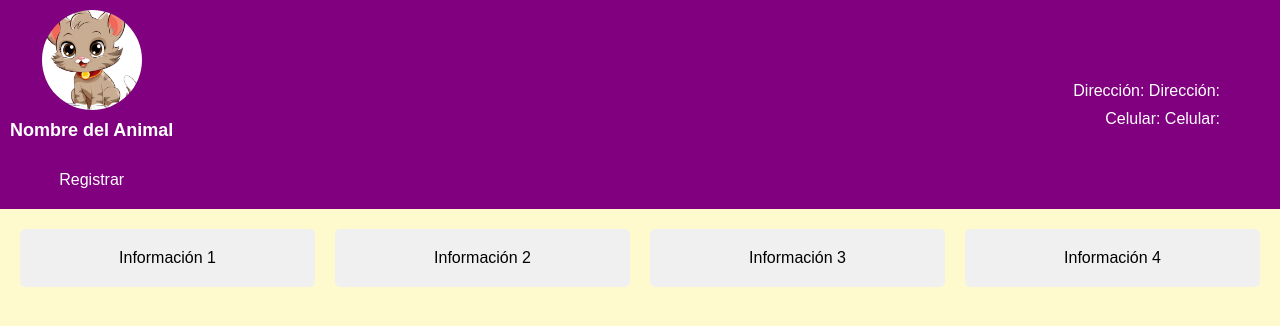
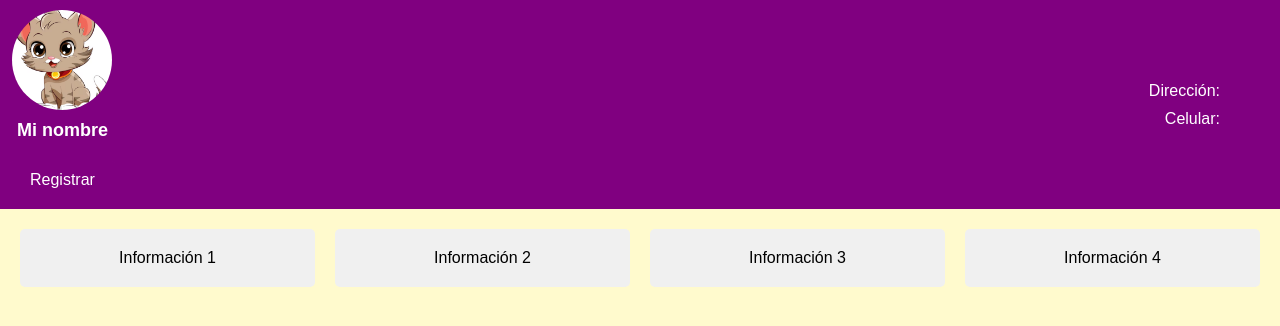
Before and after one commit to SerPadilla/mimascota, a plain HTML site: page index.html in a window 1280 px wide. Drawn offline with Linux system fonts and the light colour scheme.

Commit message:
registro

```diff
--- a/index.html
+++ b/index.html
@@ -5,7 +5,7 @@
     <meta name="viewport" content="width=device-width, initial-scale=1.0">
     <title>Mi Registro</title>
     <link rel="stylesheet" href="styles.css">
-    <script src="main.js"></script>
+
 
 </head>
 <body>
@@ -34,6 +34,6 @@
         </div>
     </main>
 
-
+    <script src="main.js"></script>
 </body>
 </html>
--- a/main.js
+++ b/main.js
@@ -1,7 +1,7 @@
 document.addEventListener('DOMContentLoaded', () => {
-    const name = localStorage.getItem('animalName') || 'Nombre del Animal';
-    const address = localStorage.getItem('userAddress') || 'Dirección: ';
-    const phone = localStorage.getItem('userPhone') || 'Celular: ';
+    const name = localStorage.getItem('animalName') || 'Mi nombre';
+    const address = localStorage.getItem('userAddress') || ' ';
+    const phone = localStorage.getItem('userPhone') || ' ';
     const imageUrl = localStorage.getItem('animalImage') || 'imagenes/pequeno-personaje-dibujos-animados-lindo-gato_1308-138075.avif';
 
     document.getElementById('animal-name').textContent = name;
@@ -10,7 +10,7 @@ document.addEventListener('DOMContentLoaded', () => {
     document.getElementById('animal-image').src = imageUrl;
 
     const loginBtn = document.getElementById('login-btn');
-    if (name === 'Nombre del Animal') {
+    if (name === 'Mi nombre') {
         loginBtn.textContent = 'Registrar';
         loginBtn.href = 'registro.html';
     } else {
```
